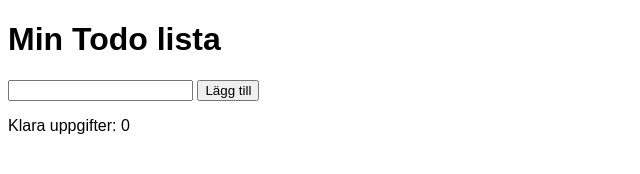
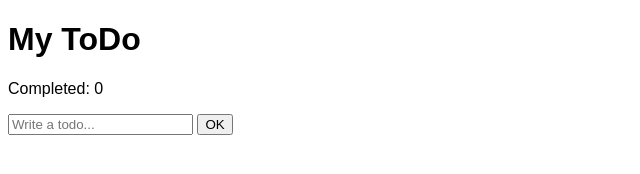
Before and after one commit to yj222df/Min-To-do-list, a plain HTML site: page index.html in a window 1280 px wide. Shown: the whole page, without its empty margins (0-640 px from the left). Drawn offline with Linux system fonts and the light colour scheme.

Commit message:
Update index.html

```diff
--- a/index.html
+++ b/index.html
@@ -2,23 +2,34 @@
 <html lang="sv">
 <head>
     <meta charset="UTF-8">
-    <title>Todo lista</title>
+    <meta name="viewport" content="width=device-width, initial-scale=1.0">
+    <title>My ToDo</title>
     <link rel="stylesheet" href="style.css">
 </head>
+
 <body>
 
-    <h1>Min Todo lista</h1>
+    <main class="todo-container">
+        <h1>My ToDo</h1>
 
-    <input type="text" id="input">
-    <button id="button">Lägg till</button>
+        <p class="counter">
+            Completed: <span id="count">0</span>
+        </p>
 
-    <p id="message"></p>
+        <div class="input-container">
+            <input
+                type="text"
+                id="input"
+                placeholder="Write a todo..."
+            >
+            <button id="button">OK</button>
+        </div>
 
-    <ul id="list"></ul>
+        <p id="message"></p>
 
-    <p>Klara uppgifter: <span id="count">0</span></p>
+        <ul id="list"></ul>
+    </main>
 
     <script src="script.js"></script>
-
 </body>
 </html>
```
